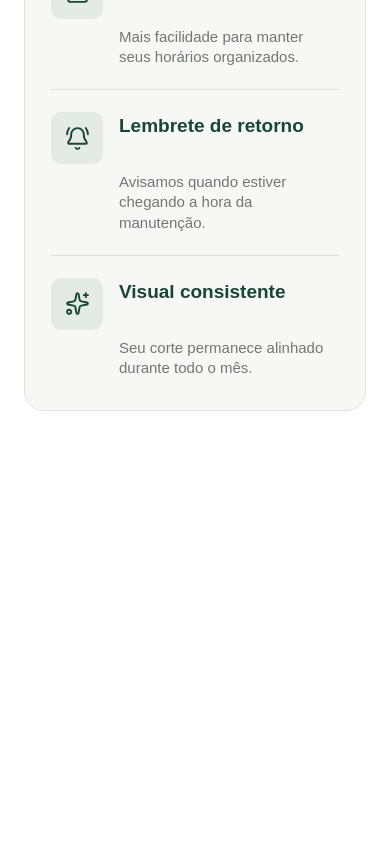
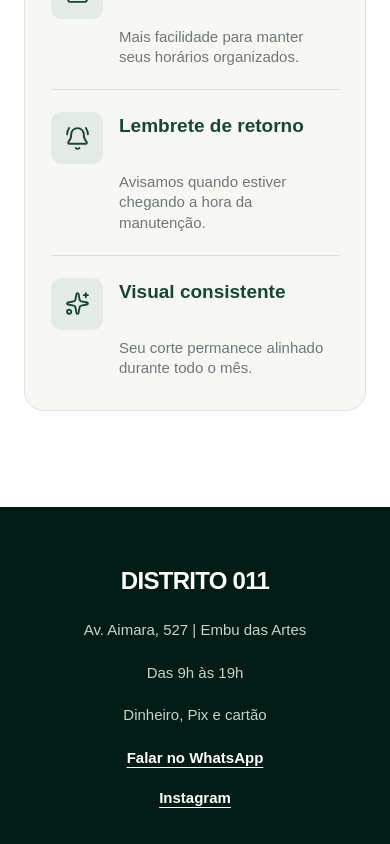
Before and after one commit to Rocha541/distrito-011, a React (Vite) app: page / in a window 390 px wide. Shown: the part 8147-8991 px from the top of the page. Before the commit the page ends 8654 px from the top, so only its background shows below. Built offline with nearby package versions, Linux system fonts and the light colour scheme.

Commit message:
feat: add business footer

```diff
--- a/src/App.tsx
+++ b/src/App.tsx
@@ -13,6 +13,7 @@
 import styleLeft from './assets/figma/style-left.png'
 import styleRight from './assets/figma/style-right.png'
 import BookingCtaSection from './components/BookingCtaSection'
+import SiteFooter from './components/SiteFooter'
 import StyleSection from './components/StyleSection'
 import { siteConfig } from './config/site'
 
@@ -38,6 +39,14 @@
   { icon: Ruler, title: 'Acabamento', description: 'Ideal para manter contornos, costeletas e detalhes sempre alinhados entre um corte completo e outro.' },
   { icon: UserRound, title: 'Consultoria de Estilo', description: 'Ajudamos você a escolher o corte que mais combina com seu cabelo, formato do rosto e estilo pessoal.' },
 ] as const
+
+const footerDetails = {
+  address: 'Av. Aimara, 527 | Embu das Artes',
+  hours: 'Das 9h às 19h',
+  paymentMethods: 'Dinheiro, Pix e cartão',
+  whatsappUrl: siteConfig.whatsappUrl,
+  instagramUrl: 'https://www.instagram.com/barbeariadistrito011/',
+} as const
 
 export default function App() {
   const pageRef = useRef<HTMLDivElement>(null)
@@ -183,6 +192,8 @@
             </div>
           </div>
         </section>
+
+        <SiteFooter details={footerDetails} />
       </main>
     </div>
   )
--- /dev/null
+++ b/src/components/SiteFooter.tsx
@@ -0,0 +1,24 @@
+type FooterDetails = {
+  address: string
+  hours: string
+  paymentMethods: string
+  whatsappUrl: string
+  instagramUrl: string
+}
+
+export default function SiteFooter({ details }: { details: FooterDetails }) {
+  return (
+    <footer className="site-footer">
+      <div className="site-footer__content">
+        <p className="site-footer__brand">DISTRITO 011</p>
+        <address>{details.address}</address>
+        <p>{details.hours}</p>
+        <p>{details.paymentMethods}</p>
+        <nav className="site-footer__links" aria-label="Contato e redes sociais">
+          <a href={details.whatsappUrl} target="_blank" rel="noreferrer">Falar no WhatsApp</a>
+          <a href={details.instagramUrl} target="_blank" rel="noreferrer">Instagram</a>
+        </nav>
+      </div>
+    </footer>
+  )
+}
--- a/src/index.css
+++ b/src/index.css
@@ -127,6 +127,14 @@
 .membership-benefits strong { display: block; grid-column: 2; margin-top: 3px; font-size: 19px; line-height: 1.15; }
 .membership-benefits p { grid-column: 2; }
 
+.site-footer { padding: 72px 24px; background: var(--deep-green); color: #fff; }
+.site-footer__content { display: flex; width: min(1180px, 100%); margin: 0 auto; align-items: center; justify-content: space-between; gap: 20px; flex-wrap: wrap; }
+.site-footer__brand { margin: 0; font-size: 24px; font-weight: 900; letter-spacing: -.72px; }
+.site-footer address, .site-footer__content > p:not(.site-footer__brand) { margin: 0; color: #c6d3cd; font-size: 15px; font-style: normal; }
+.site-footer__links { display: flex; gap: 18px; }
+.site-footer__links a { color: #fff; font-size: 15px; font-weight: 700; text-decoration: underline; text-underline-offset: 4px; }
+.site-footer__links a:focus-visible { outline: 3px solid #d8aa52; outline-offset: 4px; }
+
 @media (min-width: 1501px) {
   .hero-trio { bottom: 50px; }
 }
@@ -184,6 +192,7 @@
   .experience-copy h2 { font-size: clamp(44px, 8vw, 64px); }
   .services-section { padding-top: 86px; }
   .booking-cta-section { padding-top: 96px; padding-bottom: 96px; }
+  .site-footer__content { justify-content: center; }
 }
 
 @media (max-width: 700px) {
@@ -216,6 +225,8 @@
   .service-photo { min-height: 230px; }
   .service-card h3 { font-size: 30px; }
   .booking-cta-section { padding-top: 78px; padding-bottom: 78px; }
+  .site-footer { padding-top: 56px; padding-bottom: 56px; }
+  .site-footer__content, .site-footer__links { flex-direction: column; align-items: center; text-align: center; }
   .membership-section { padding-top: 86px; padding-bottom: 96px; }
   .membership-heading h2 { font-size: 44px; }
   .membership-heading p { line-height: 1.35; }
```
Also changed, not shown: 2 other files (tests, documents, lock files or other folders).
